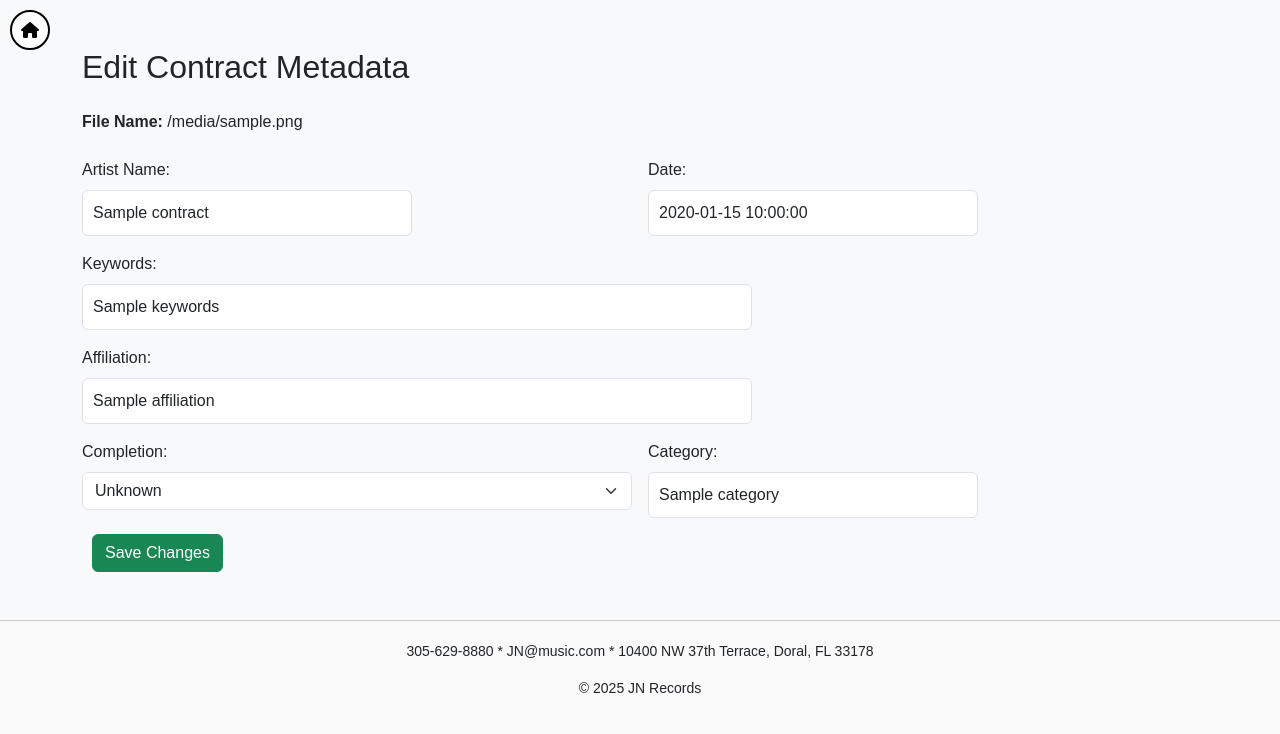
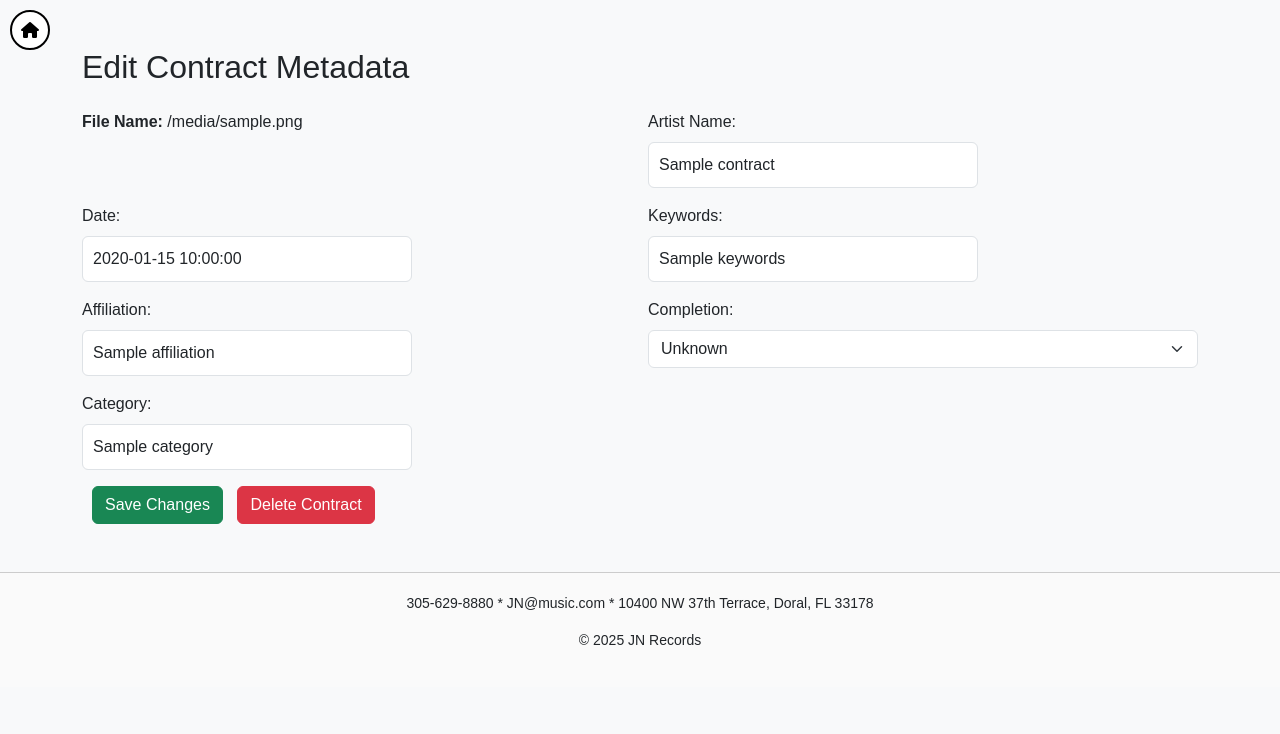
Before and after one commit to victoria4055/JNOrganizer, a Flask app: template pdf_search_app/templates/edit_contracts.html in a window 1280 px wide. Shown: the top 734 px of the page. Run offline with Flask 3, Linux system fonts and the light colour scheme; the template is opened without the code that fills it: most values are stand-ins (such as "Sample title", 1, 10 or a date in 2020).

Commit message:
Added feature to delete contracts from database

```diff
--- a/pdf_search_app/templates/edit_contracts.html
+++ b/pdf_search_app/templates/edit_contracts.html
@@ -24,8 +24,8 @@
   <h2 class="mb-4">Edit Contract Metadata</h2>
 
   <form method="POST" class="row g-3">
-    <div class="col-12">
-      <label class="form-label"><strong>File Name:</strong> {{ contract.filename }}</label>
+    <div class="col-md-6">
+        <label class="form-label"><strong>File Name:</strong> {{ contract.filename }}</label>
     </div>
 
     <div class="col-md-6">
@@ -38,13 +38,13 @@
       <input type="text" name="date" class="form-control" value="{{ contract.date }}">
     </div>
 
-    <div class="col-12">
-      <label class="form-label">Keywords:</label>
+    <div class="col-md-6">
+        <label class="form-label">Keywords:</label>
       <input type="text" name="keywords" class="form-control" value="{{ contract.keywords }}">
     </div>
 
-    <div class="col-12">
-      <label class="form-label">Affiliation:</label>
+    <div class="col-md-6">
+        <label class="form-label">Affiliation:</label>
       <input type="text" name="affiliation" class="form-control" value="{{ contract.affiliation }}">
     </div>
 
@@ -65,7 +65,33 @@
 
     <div class="col-12 mt-3">
       <button type="submit" class="btn btn-success">Save Changes</button>
+
+      <button type="button" class="btn btn-danger" data-bs-toggle="modal" data-bs-target="#deleteModal">
+        Delete Contract
+      </button>
+
     </div>
   </form>
+
+  <div class="modal fade" id="deleteModal" tabindex="-1" aria-labelledby="deleteModalLabel" aria-hidden="true">
+    <div class="modal-dialog">
+      <form method="POST" action="{{ url_for('routes.delete_contract', contract_id=contract.id) }}">
+        <div class="modal-content">
+          <div class="modal-header">
+            <h5 class="modal-title" id="deleteModalLabel">Confirm Delete</h5>
+            <button type="button" class="btn-close" data-bs-dismiss="modal" aria-label="Close"></button>
+          </div>
+          <div class="modal-body">
+            Are you sure you want to permanently delete <strong>{{ contract.file_name }}</strong>? This action cannot be undone.
+          </div>
+          <div class="modal-footer">
+            <button type="button" class="btn btn-secondary" data-bs-dismiss="modal">No, Cancel</button>
+            <button type="submit" class="btn btn-danger">Yes, Delete</button>
+          </div>
+        </div>
+      </form>
+    </div>
+  </div>
+
 </div>
 {% endblock %}
```
Also changed, not shown: pdf_search_app/routes.py (+22 -0 lines), 3 other files.
